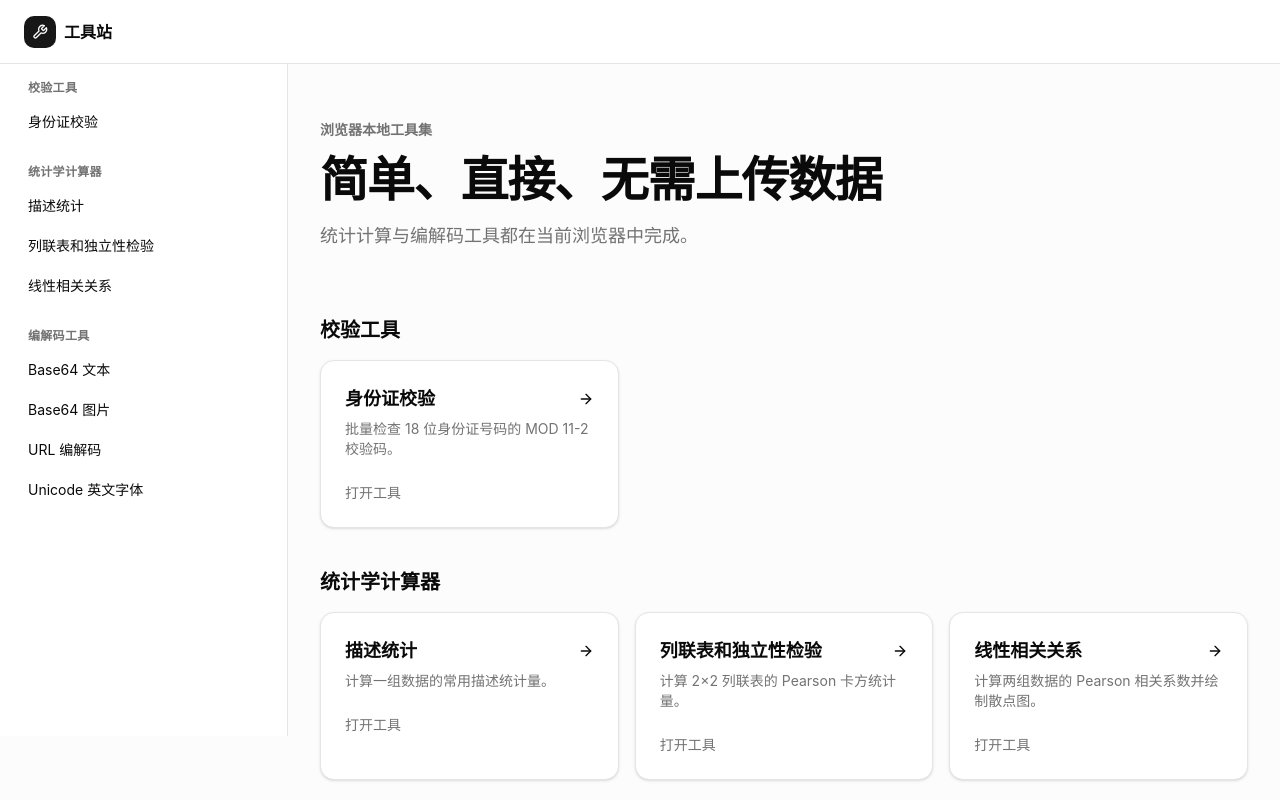
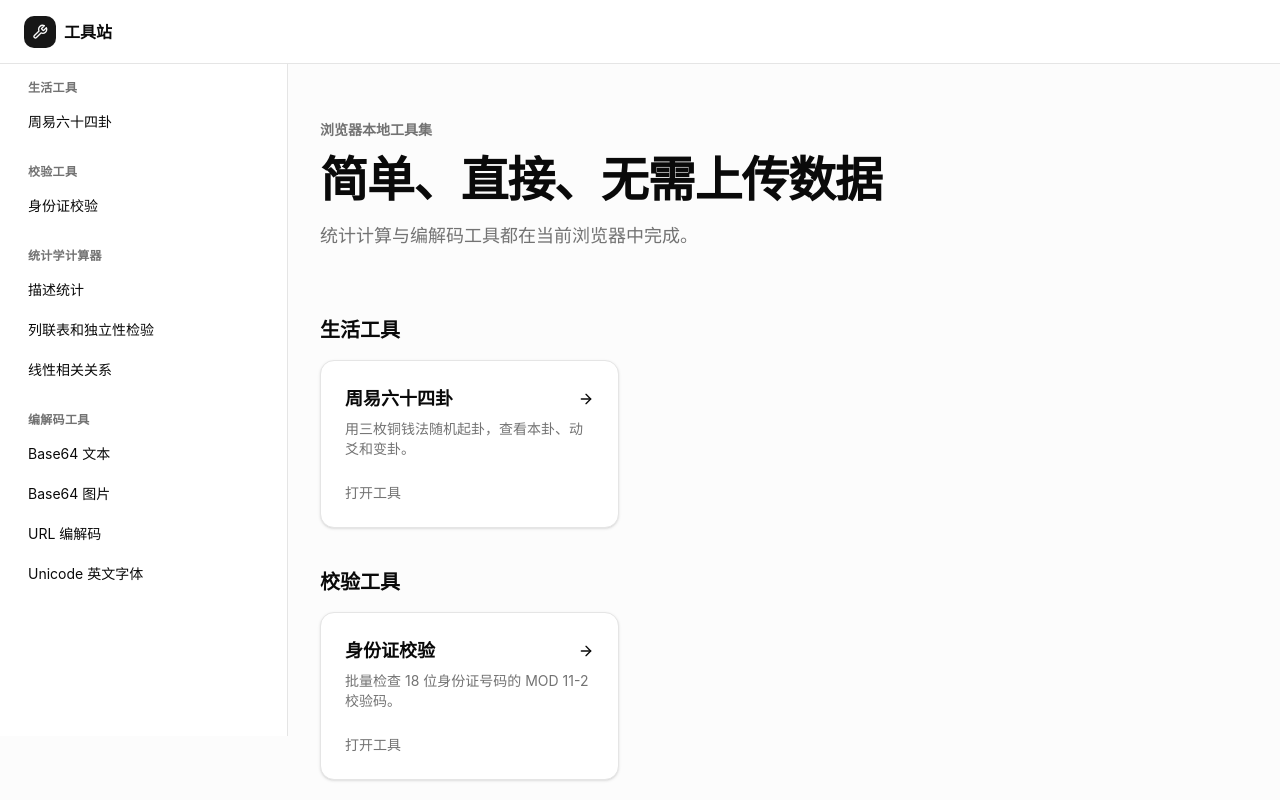
Before and after one commit to ShuJun-Junical/web-tools, a Vue app: page / in a window 1280 px wide. Shown: the top 800 px of the page. Built offline with nearby package versions, Linux system fonts and the light colour scheme.

Commit message:
周易六十四卦

```diff
--- /dev/null
+++ b/src/lib/iching.ts
@@ -0,0 +1,69 @@
+export type PositiveCount = 0 | 1 | 2 | 3
+
+export type Hexagram = {
+  number: number
+  name: string
+  lines: boolean[]
+}
+
+export const yaoNames: Record<PositiveCount, string> = {
+  0: '老阴',
+  1: '少阳',
+  2: '少阴',
+  3: '老阳',
+}
+
+const hexagramNames = [
+  '乾为天', '坤为地', '水雷屯', '山水蒙', '水天需', '天水讼', '地水师', '水地比',
+  '风天小畜', '天泽履', '地天泰', '天地否', '天火同人', '火天大有', '地山谦', '雷地豫',
+  '泽雷随', '山风蛊', '地泽临', '风地观', '火雷噬嗑', '山火贲', '山地剥', '地雷复',
+  '天雷无妄', '山天大畜', '山雷颐', '泽风大过', '坎为水', '离为火', '泽山咸', '雷风恒',
+  '天山遁', '雷天大壮', '火地晋', '地火明夷', '风火家人', '火泽睽', '水山蹇', '雷水解',
+  '山泽损', '风雷益', '泽天夬', '天风姤', '泽地萃', '地风升', '泽水困', '水风井',
+  '泽火革', '火风鼎', '震为雷', '艮为山', '风山渐', '雷泽归妹', '雷火丰', '火山旅',
+  '巽为风', '兑为泽', '风水涣', '水泽节', '风泽中孚', '雷山小过', '水火既济', '火水未济',
+] as const
+
+// 行是上卦，列是下卦；三位二进制从初爻起以阳为 1。
+const kingWenNumbers = [
+  [2, 24, 7, 19, 15, 36, 46, 11],
+  [23, 27, 4, 41, 52, 22, 18, 26],
+  [8, 3, 29, 60, 39, 63, 48, 5],
+  [45, 17, 47, 58, 31, 49, 28, 43],
+  [16, 51, 40, 54, 62, 55, 32, 34],
+  [35, 21, 64, 38, 56, 30, 50, 14],
+  [20, 42, 59, 61, 53, 37, 57, 9],
+  [12, 25, 6, 10, 33, 13, 44, 1],
+] as const
+
+export function getHexagram(lines: boolean[]): Hexagram {
+  if (lines.length !== 6) throw new Error('卦象必须包含六爻。')
+  const lower = Number(lines[0]) | Number(lines[1]) << 1 | Number(lines[2]) << 2
+  const upper = Number(lines[3]) | Number(lines[4]) << 1 | Number(lines[5]) << 2
+  const number = kingWenNumbers[upper][lower]
+  return { number, name: hexagramNames[number - 1], lines }
+}
+
+export function interpretYao(positiveCounts: PositiveCount[]) {
+  if (positiveCounts.length !== 6) throw new Error('起卦结果必须包含六爻。')
+  const originalLines = positiveCounts.map(count => count % 2 === 1)
+  const changedLines = positiveCounts.map((count, index) => count === 0 ? true : count === 3 ? false : originalLines[index])
+  return {
+    original: getHexagram(originalLines),
+    changed: getHexagram(changedLines),
+    changingLines: positiveCounts.flatMap((count, index) => count === 0 || count === 3 ? [index + 1] : []),
+  }
+}
+
+export function countPositiveCoins(coins: boolean[]): PositiveCount {
+  if (coins.length !== 3) throw new Error('每爻必须掷三枚铜钱。')
+  return coins.filter(Boolean).length as PositiveCount
+}
+
+export function castCoins(): { tosses: boolean[][], positiveCounts: PositiveCount[] } {
+  const random = crypto.getRandomValues(new Uint8Array(18))
+  const tosses = Array.from({ length: 6 }, (_, line) =>
+    Array.from({ length: 3 }, (_, coin) => (random[line * 3 + coin] & 1) === 1),
+  )
+  return { tosses, positiveCounts: tosses.map(countPositiveCoins) }
+}
--- /dev/null
+++ b/src/pages/life/IChingPage.vue
@@ -0,0 +1,71 @@
+<script setup lang="ts">
+import { computed, ref } from 'vue'
+import ToolPage from '@/components/ToolPage.vue'
+import { Button } from '@/components/ui/button'
+import { Card, CardContent, CardHeader, CardTitle } from '@/components/ui/card'
+import { castCoins, interpretYao, type PositiveCount, yaoNames } from '@/lib/iching'
+
+const result = ref<ReturnType<typeof castCoins> | null>(null)
+const reading = computed(() => result.value ? interpretYao(result.value.positiveCounts) : null)
+const lineLabels = ['初爻', '二爻', '三爻', '四爻', '五爻', '上爻']
+
+function cast() {
+  result.value = castCoins()
+}
+
+function isYang(count: PositiveCount, changed = false) {
+  return changed ? count === 0 || count === 1 : count === 1 || count === 3
+}
+</script>
+
+<template>
+  <ToolPage title="周易六十四卦起卦" category="生活工具" description="使用三枚铜钱法随机起六爻，查看每次结果、本卦和变卦。">
+    <Card class="bg-muted/30 py-0 shadow-none">
+      <CardContent class="flex flex-col gap-3 p-4 sm:flex-row sm:items-center sm:justify-between">
+        <p class="text-sm text-muted-foreground">三枚铜钱连掷六次，自下而上成卦。</p>
+        <Button size="sm" class="w-full sm:w-auto" @click="cast">{{ result ? '重新起卦' : '开始起卦' }}</Button>
+      </CardContent>
+    </Card>
+
+    <template v-if="result && reading">
+      <div class="grid gap-4 sm:grid-cols-2" aria-live="polite">
+        <Card v-for="(hexagram, changed) in [reading.original, reading.changed]" :key="changed">
+          <CardHeader>
+            <CardTitle>{{ changed ? '变卦' : '本卦' }}·第 {{ hexagram.number }} 卦 {{ hexagram.name }}</CardTitle>
+          </CardHeader>
+          <CardContent class="flex justify-center">
+            <div class="flex w-32 flex-col-reverse" :aria-label="`${hexagram.name}卦象`">
+              <div v-for="(count, index) in result.positiveCounts" :key="index" class="relative flex h-3.5 items-center justify-center">
+                <div class="flex w-24 gap-2" aria-hidden="true">
+                  <span v-if="!isYang(count, Boolean(changed))" class="h-1.5 flex-1 rounded-full bg-foreground"></span>
+                  <span class="h-1.5 flex-1 rounded-full bg-foreground"></span>
+                </div>
+                <span v-if="!changed && (count === 0 || count === 3)" class="absolute right-0 text-center text-sm font-bold leading-none text-primary">{{ count === 0 ? '×' : '○' }}</span>
+              </div>
+            </div>
+          </CardContent>
+        </Card>
+      </div>
+
+      <Card>
+        <CardHeader><CardTitle>六爻原始结果</CardTitle></CardHeader>
+        <CardContent>
+          <ol class="grid gap-3 sm:grid-cols-2 lg:grid-cols-3">
+            <li v-for="(count, index) in result.positiveCounts" :key="index" class="rounded-lg bg-muted/60 p-3">
+              <div class="flex items-center justify-between gap-3">
+                <span class="font-medium">{{ lineLabels[index] }}</span>
+                <span class="font-semibold">{{ yaoNames[count] }}</span>
+              </div>
+              <p class="mt-2 text-sm text-muted-foreground">
+                {{ result.tosses[index].map(positive => positive ? '正' : '反').join('、') }}
+              </p>
+            </li>
+          </ol>
+          <p class="mt-4 text-sm" role="status">
+            {{ reading.changingLines.length ? `动爻：${reading.changingLines.map(line => lineLabels[line - 1]).join('、')}` : '无动爻，变卦与本卦相同。' }}
+          </p>
+        </CardContent>
+      </Card>
+    </template>
+  </ToolPage>
+</template>
--- a/src/tools.ts
+++ b/src/tools.ts
@@ -1,4 +1,15 @@
 export const toolGroups = [
+  {
+    title: '生活工具',
+    tools: [
+      {
+        path: '/life/iching',
+        title: '周易六十四卦',
+        description: '用三枚铜钱法随机起卦，查看本卦、动爻和变卦。',
+        component: () => import('@/pages/life/IChingPage.vue'),
+      },
+    ],
+  },
   {
     title: '校验工具',
     tools: [
```
Also changed, not shown: 1 other file (tests, documents, lock files or other folders).
